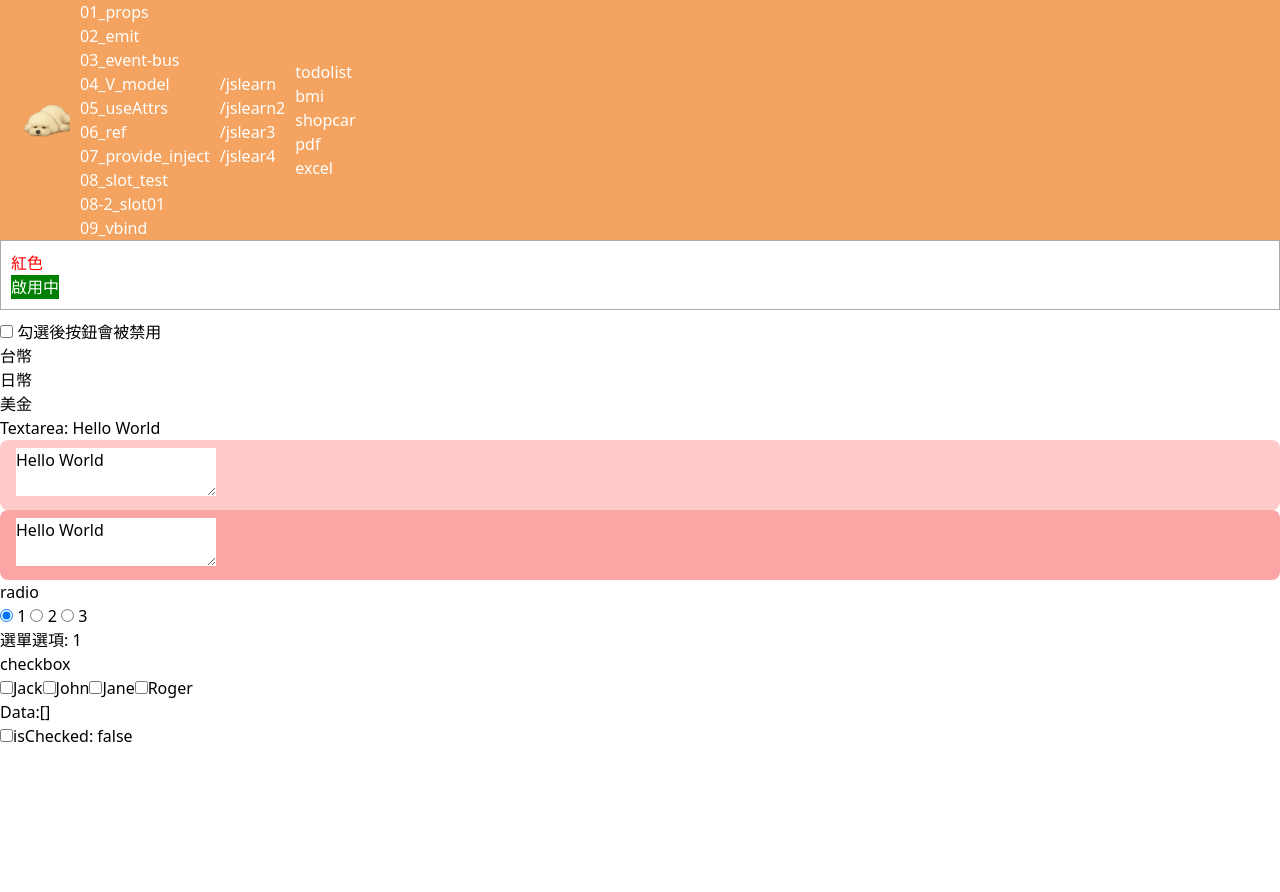
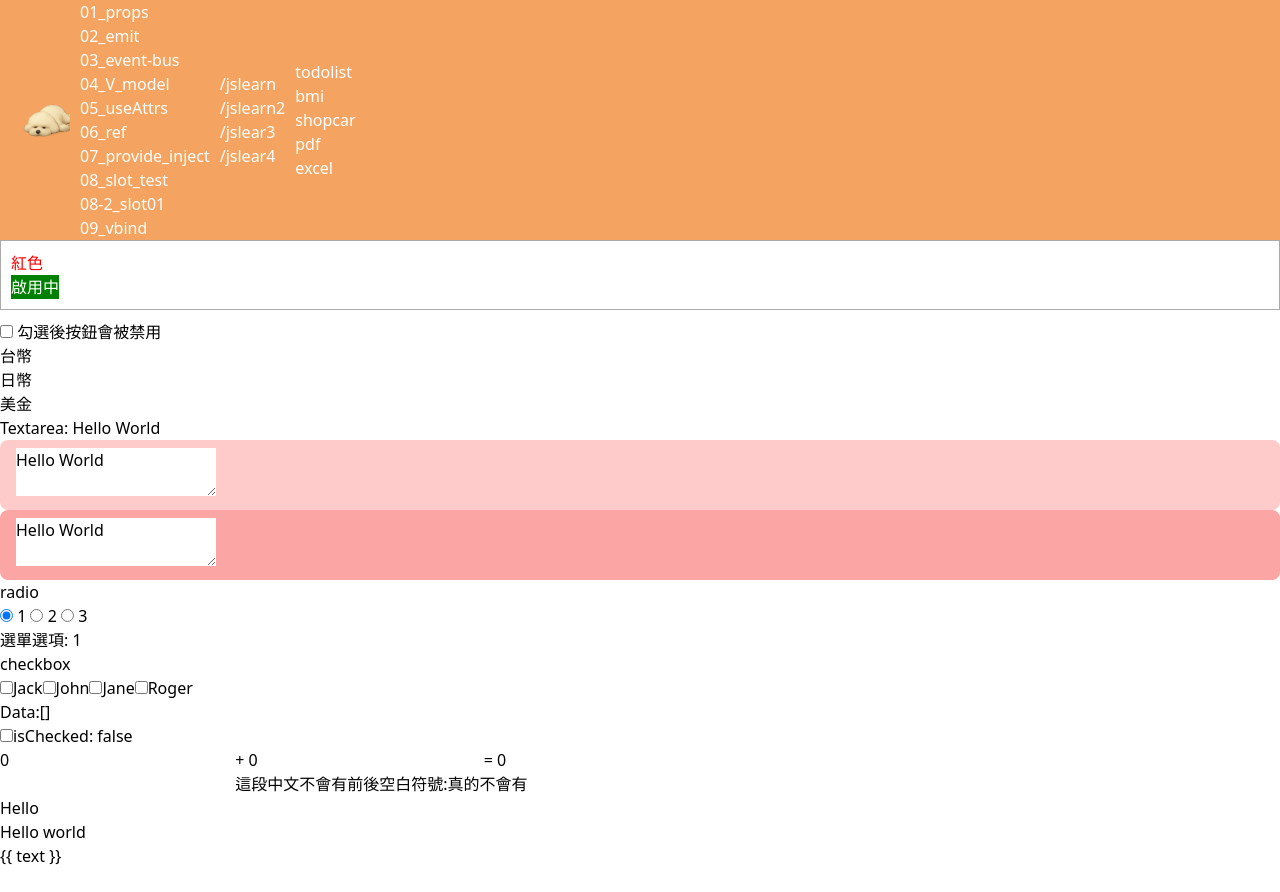
Before and after one commit to Roger0122/vue3_practise, a Vue app: page /09_v_bind in a window 1280 px wide. Before the commit the page ends 800 px from the top, so only its background shows below. Built offline with nearby package versions, Linux system fonts and the light colour scheme.

Commit message:
更新: 關於事件修飾,v-text,v-pre,v-on

```diff
--- a/src/view/09_bind/v_bind.vue
+++ b/src/view/09_bind/v_bind.vue
@@ -26,6 +26,7 @@
     <input class='border-spacing-2'  type="text" v-model="usd"  />
   </div>
 
+    <!-- 修飾詞lazy 可以不那麼頻繁去更新資料，只有使用者在離開輸入框後更新 -->
   <span>Textarea: {{ Message }}</span>
   <div class="bg-red-200 px-4 py-2 rounded-lg">
     <textarea v-model.lazy="Message"></textarea>
@@ -34,6 +35,7 @@
     <textarea>{{ Message }}</textarea>
   </div>
 
+  <!-- input 可以知道勾選到的是哪一個值 -->
   <h2>radio</h2>
   <div>
     <input type="radio" v-model="picked" value="1" /> 1
@@ -44,6 +46,7 @@
     <span>選單選項: {{ picked }}</span>
   </div>
 
+  <!-- checkbox 多選,資料儲存型態是Array -->
   <h2>checkbox</h2>
   <div>
     <input type="checkbox" id="Jack" v-model="checkNames" value="Jack">
@@ -57,16 +60,42 @@
   </div>
   <div>Data:{{ checkNames }}</div>
 
-
+  <!-- checkbox 勾選狀態 -->
   <div>
     <input type="checkbox" id="isChecked" v-model="isChecked">
     <label for="isChecked">isChecked: {{ isChecked }}</label>
   </div>
 
+  <!-- 直接讓數字相加,結果=字串相加, 修飾詞number 可以讓資料型態成為數字相加 -->
+  <input v-model.number="textNum1" /> + <input v-model.number="textNum2" /> = {{ textNumSum }}
+
+ <!-- 修飾詞 trim 可已移除前後空白符號 -->
+ <div>
+ <input type="text" v-model.trim="msg" />
+ 這段中文不會有前後空白符號:真的{{ msg }}不會有
+</div>
+
+<!-- v-text 處理文字模板 -->
+<div v-text="text"></div>
+<div> {{ text }} world</div>
+<!-- 原始顯示{{ }} -->
+<div v-pre>{{ text }}</div>
+
+<!-- 綁定條件 -->
+<input type="text" v-model.trim="message"  :class= "{ 'error': message.length >= 3 }"/>
+
+
 </template>
 
 <script setup lang="ts">
 import { ref, computed } from 'vue'
+const text =  ref('Hello')
+
+const message = ref('')
+const msg = ref('');
+const textNum1 = ref(0)
+const textNum2 = ref(0)
+const textNumSum = computed(() => textNum1.value + textNum2.value)
 
 const isChecked =ref (false)
 const checkNames = ref([])
@@ -149,4 +178,10 @@ const usd = computed({
   background-color: gray;
   color: white;
 }
+
+.error {
+  border: red solid 1px;
+  color: red;
+}
+
 </style>
```
